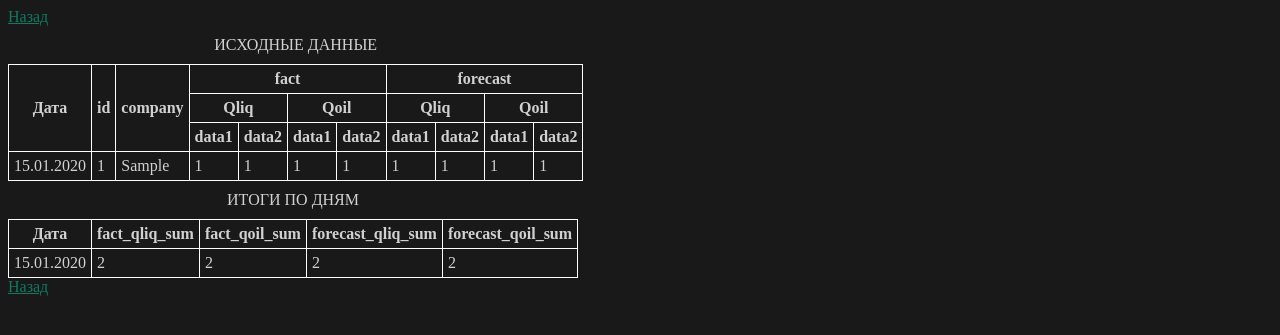
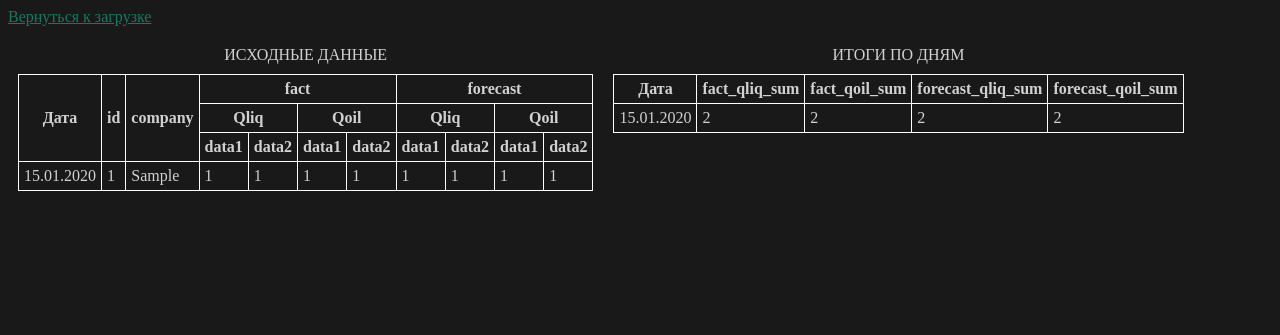
Before and after one commit to albaranovsky/test_parser, a Django app: page /result in a window 1280 px wide. Shown: the top 335 px of the page. Run offline with Django 4.2, Linux system fonts and the light colour scheme; tables that the repository leaves empty hold one stand-in row (values such as "Sample post").

Commit message:
Small design changes

```diff
--- a/parser/templates/parser/index.html
+++ b/parser/templates/parser/index.html
@@ -69,7 +69,7 @@
            accept="application/vnd.ms-excel, application/vnd.openxmlformats-officedocument.spreadsheetml.sheet"
            required>
     <p>Перетащите xls-файл сюда или нажмите для выбора.</p>
-    <button type="submit">Upload</button>
+    <button type="submit">Загрузить</button>
 </form>
 <script src='//cdnjs.cloudflare.com/ajax/libs/jquery/2.1.3/jquery.min.js'></script>
 <script type="text/javascript">
--- a/parser/templates/parser/result.html
+++ b/parser/templates/parser/result.html
@@ -19,6 +19,8 @@
         table {
             border-collapse: collapse;
             border-spacing: 0;
+            float: left;
+            margin: 10px;
         }
 
         table,
@@ -32,7 +34,8 @@
     <title>Результат парсинга</title>
 </head>
 <body>
-<a href="{% url 'index' %}"> Назад</a>
+<a href="{% url 'index' %}">Вернуться к загрузке</a>
+<div>
     <table>
         <caption>ИСХОДНЫЕ ДАННЫЕ</caption>
         <thead>
@@ -101,6 +104,7 @@
         {% endfor %}
         </tbody>
     </table>
-<a href="{% url 'index' %}"> Назад</a>
+</div>
+{#<a href="{% url 'index' %}"> Назад</a>#}
 </body>
 </html>
```
Lines whose indentation alone changed are shown as unchanged.
